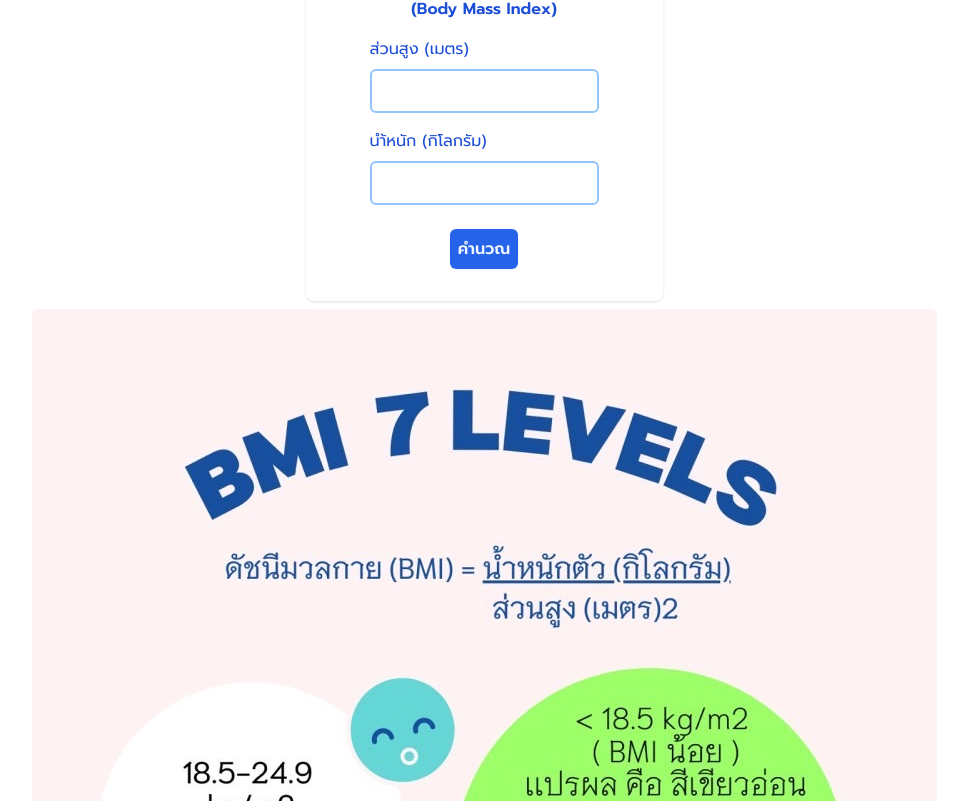
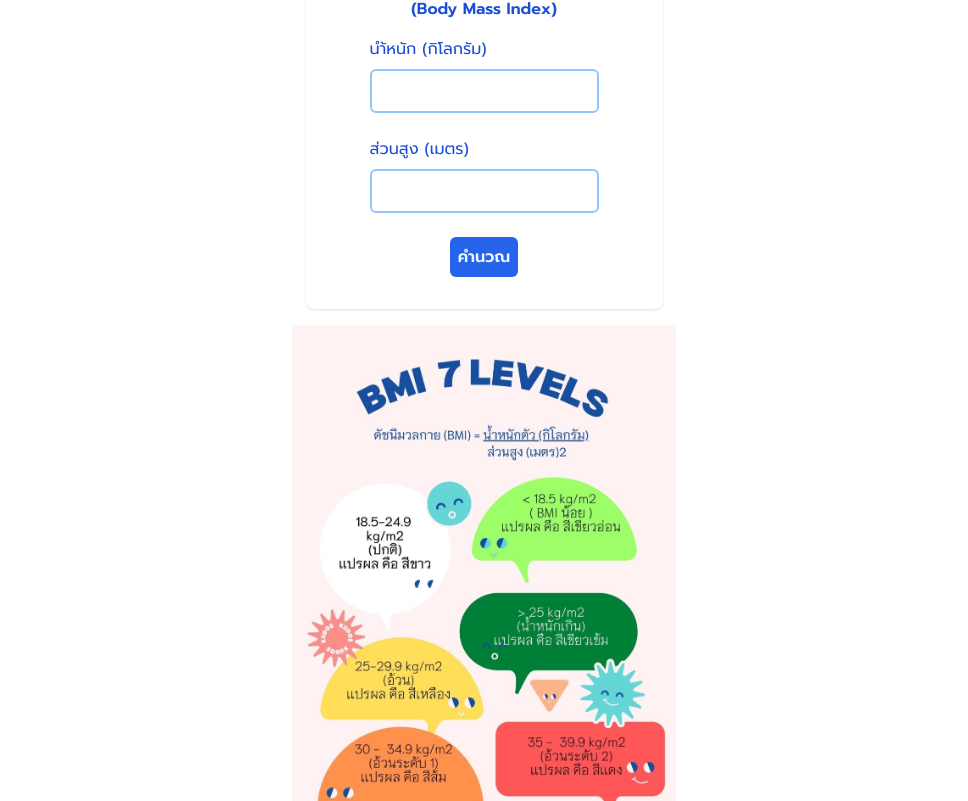
Before and after one commit to Panthonf/bmi-project, a React (Create React App) app: page / in a window 1280 px wide. Shown: the part 239-1040 px from the top of the page, without its empty margins (156-1124 px from the left). Built offline with nearby package versions, Linux system fonts and the light colour scheme; a web font is replaced by a local one.

Commit message:
Update App.js

```diff
--- a/src/App.js
+++ b/src/App.js
@@ -28,19 +28,19 @@ function App() {
               (Body Mass Index)
             </h2>
             <p class="text" className="mt-4">
+              นำ้หนัก (กิโลกรัม)
+            </p>
+            <input
+              type="text"
+              id="w"
+              className="my-2 rounded-md border-2 border-blue-300 p-2"
+            />
+            <p class="text" className="mt-4">
               ส่วนสูง (เมตร)
             </p>
             <input
               type="text"
               id="h"
-              className="my-2 rounded-md border-2 border-blue-300 p-2"
-            />
-            <p class="text" className="mt-2">
-              นำ้หนัก (กิโลกรัม)
-            </p>
-            <input
-              type="text"
-              id="w"
               className="my-2 rounded-md border-2 border-blue-300 p-2"
             />
 
@@ -58,8 +58,8 @@ function App() {
           </div>
         </div>
       </div>
-      <div className="flex justify-center mt-2 mx-2">
-        <img src={bmi1} alt="bmi-level" className="w-100 rounded-md"></img>
+      <div className="flex justify-center mt-4 mx-52">
+        <img src={bmi1} alt="bmi-level" className="w-96 rounded-md"></img>
       </div>
     </div>
   );
```
